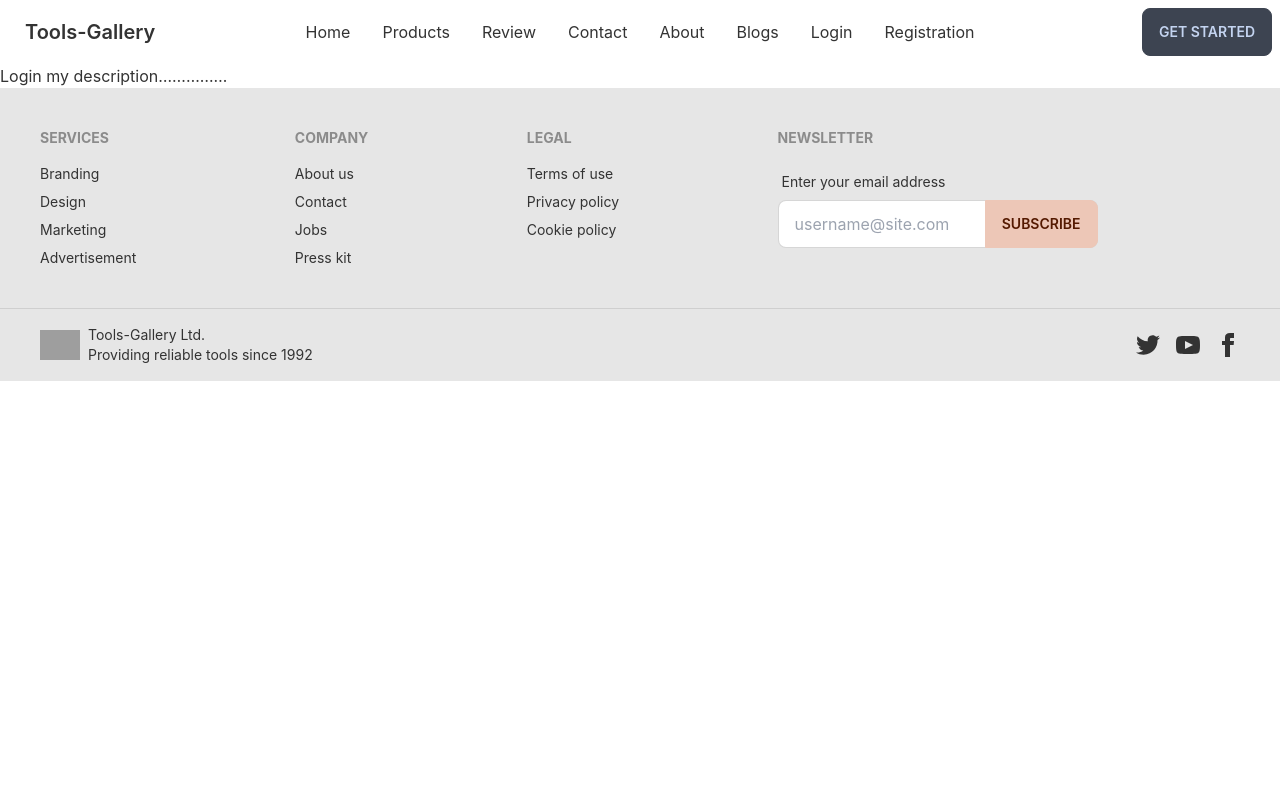
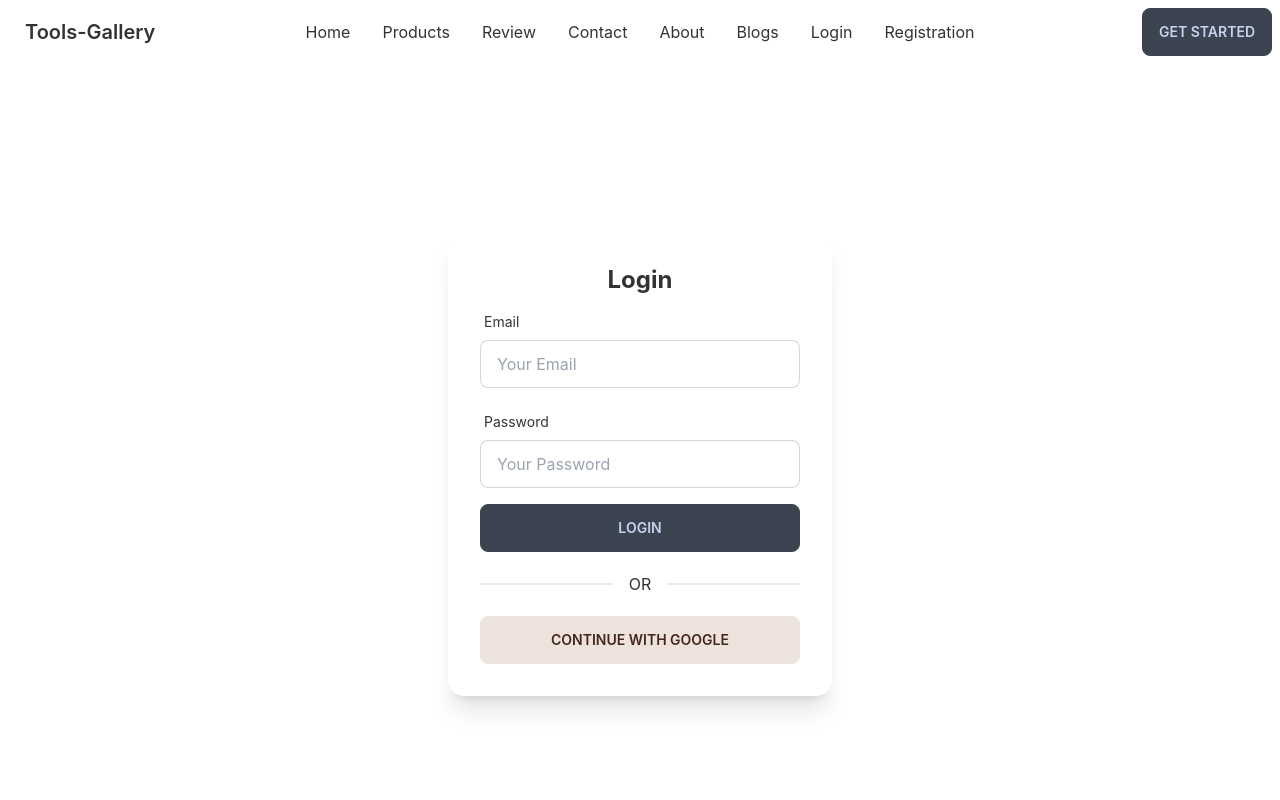
Before and after one commit to myewebgit/Tools-Gallery-Client, a React (Create React App) app: page /login in a window 1280 px wide. Shown: the top 800 px of the page. Built offline with nearby package versions, Linux system fonts and the light colour scheme; no server answers; grey boxes are pictures that could not be loaded.

Commit message:
Creating login page

```diff
--- a/package.json
+++ b/package.json
@@ -11,6 +11,7 @@
     "react": "^18.1.0",
     "react-dom": "^18.1.0",
     "react-firebase-hooks": "^5.0.3",
+    "react-hook-form": "^7.31.2",
     "react-router-dom": "^6.3.0",
     "react-scripts": "5.0.1",
     "web-vitals": "^2.1.4"
--- a/src/Pages/Login/Login.js
+++ b/src/Pages/Login/Login.js
@@ -1,10 +1,79 @@
 import React from "react";
+import { useSignInWithGoogle } from 'react-firebase-hooks/auth';
+import auth from "../../firebasse.init";
+import { useForm } from "react-hook-form";
 
-const Login =()=>{
+
+const Login = () => {
+    const [signInWithGoogle, user, loading, error] = useSignInWithGoogle(auth);
+    const { register, formState: { errors }, handleSubmit } = useForm();
+    if (user) {
+        console.log(user);
+    }
+    const onSubmit = data => console.log(data);
     return (
-        <div>
-		<h1> Login my description……………</h1>
+        <div className="flex h-screen justify-center items-center">
 
+            <div class="card w-96 bg-base-100 shadow-xl">
+                <div class="card-body">
+                    <h2 class="text-center text-2xl font-bold">Login</h2>
+                    <form onSubmit={handleSubmit(onSubmit)}>
+                        <div class="form-control w-full max-w-xs">
+                            <label class="label">
+                                <span class="label-text">Email</span>
+                            </label>
+                            <input type="email"
+                                placeholder="Your Email"
+                                class="input input-bordered w-full max-w-xs"
+                                {...register("email", {
+                                    required: {
+                                        value: true,
+                                        message: 'Email is required'
+                                    },
+                                    pattern: {
+                                        value: /[A-Za-z]{3}/,
+                                        message: 'Provide a valid Email'
+                                    }
+                                })} />
+<label className="label">
+{errors.email?.type === 'required' && <span className="label-text-alt text-red-500">{errors.email.message}</span>}
+{errors.email?.type === 'pattern' && <span className="label-text-alt text-red-500">{errors.email.message}</span>}
+</label>
+
+                            <label class="label">
+                                <span class="label-text">Password</span>
+                            </label>
+                            <input type="password"
+                                placeholder="Your Password"
+                                class="input input-bordered w-full max-w-xs"
+                                {...register("password", {
+                                    required: {
+                                        value: true,
+                                        message: 'Password is required'
+                                    },
+                                    minlength: {
+                                        value: 6,
+                                        message: 'Must be 6 charecters or longer'
+                                    }
+                                })} />
+<label className="label">
+{errors.password?.type === 'required' && <span className="label-text-alt text-red-500">{errors.password.message}</span>}
+{errors.password?.type === 'minlength' && <span className="label-text-alt text-red-500">{errors.password.message}</span>}
+</label>
+                        </div>
+
+
+                        <input class="btn w-full max-w-xs" type="submit" value="login" />
+                    </form>
+
+
+                    <div class="divider">OR</div>
+                    <button
+                        onClick={() => signInWithGoogle()}
+                        class="btn btn-secondary">Continue with Google</button>
+
+                </div>
+            </div>
         </div>
     );
 };
```
Also changed, not shown: 1 other file (tests, documents, lock files or other folders).
